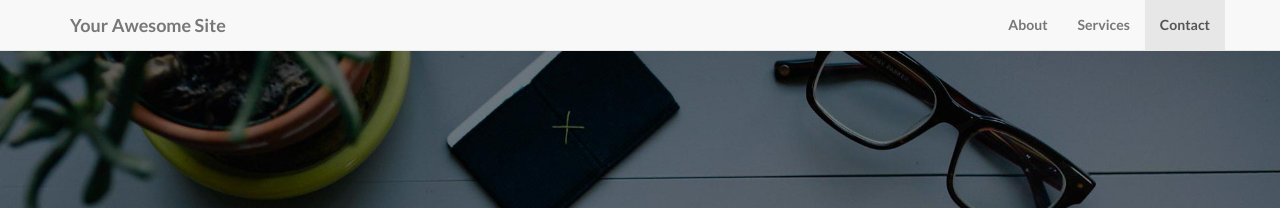
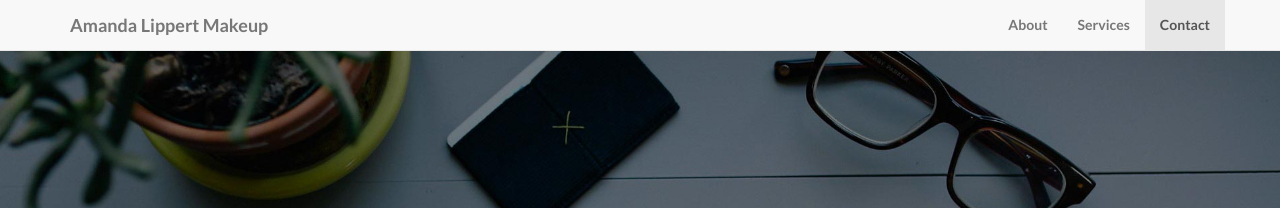
Before and after one commit to amandalippert/bucket, a Jekyll site: the page built from index.html, in a window 1280 px wide. Shown: the top 208 px of the page. Built offline with Jekyll 4.4.1, drawn with Linux system fonts in a browser that asks for light colours.

Commit message:
Update _config.yml

```diff
--- a/_config.yml
+++ b/_config.yml
@@ -3,7 +3,7 @@
 # ----------------------- #
 
 url: http://yoursite.com
-title: Your Awesome Site
+title: Amanda Lippert Makeup
 email: your-email@domain.com
 author: Your Name
 description: > # "Write an awesome description for your new site here.
```
